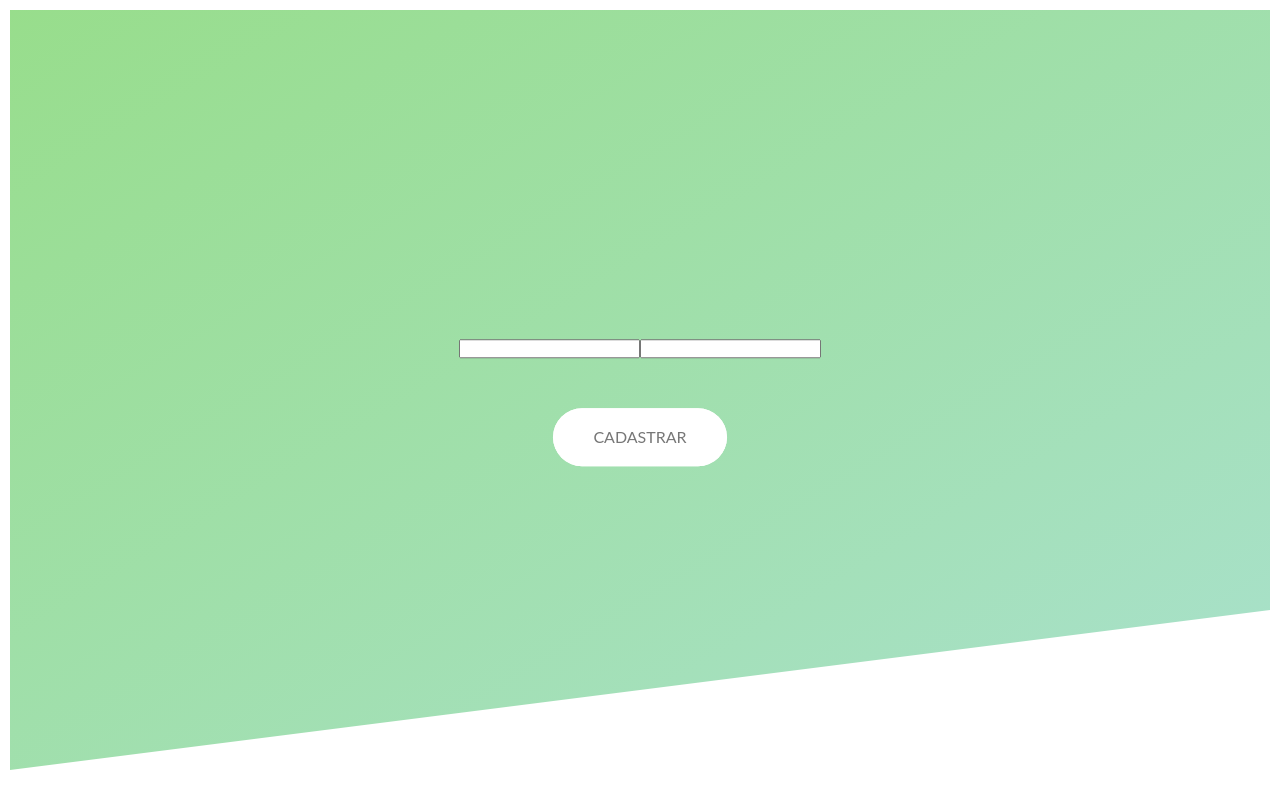
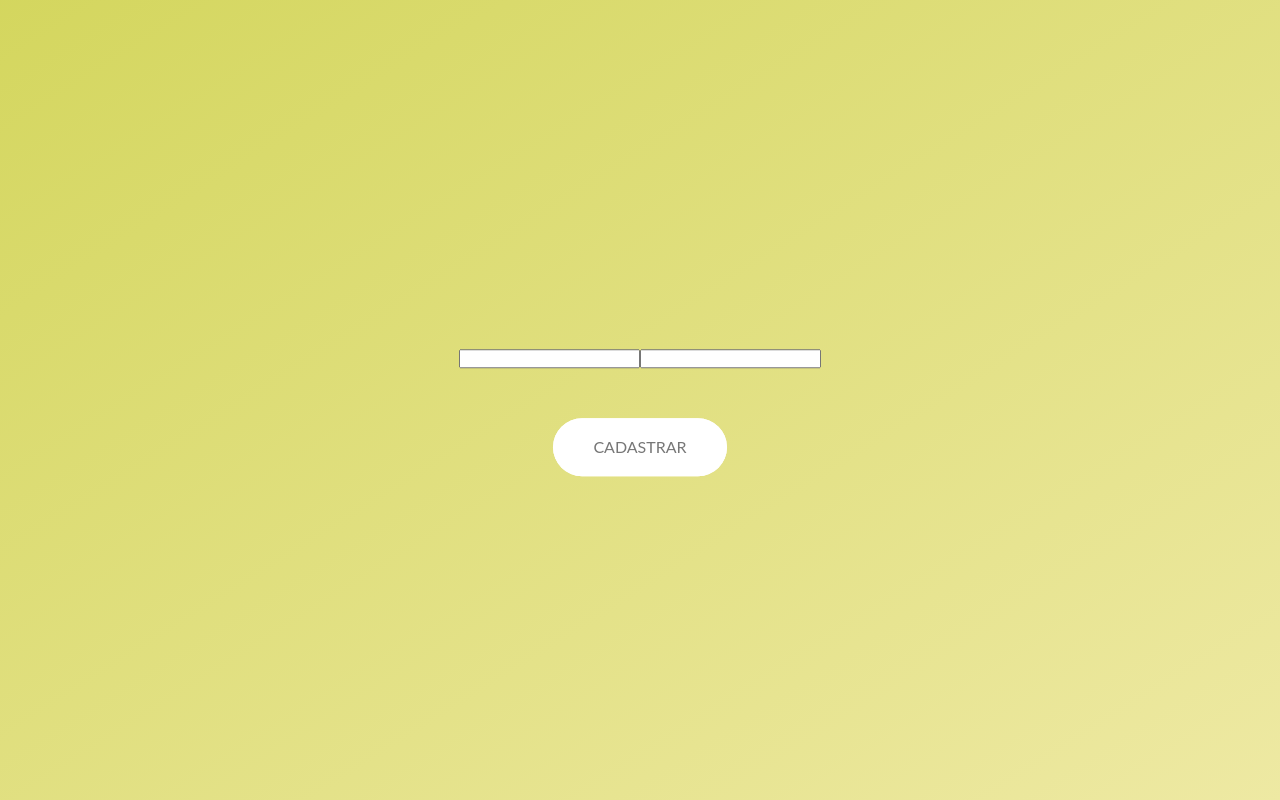
Before and after one commit to gabrielpereirapinheiro/central_de_erros_UI, a React (Create React App) app: page /sign-up in a window 1280 px wide. Built offline with nearby package versions, Linux system fonts and the light colour scheme.

Commit message:
feat fav icon

```diff
--- a/public/index.html
+++ b/public/index.html
@@ -3,7 +3,7 @@
 
 <head>
   <meta charset="utf-8" />
-  <link rel="icon" href="%PUBLIC_URL%/favicon.ico" />
+  <link rel="icon" href="%PUBLIC_URL%/logo-central-erro.png" />
   <meta name="viewport" content="width=device-width, initial-scale=1" />
   <meta name="theme-color" content="#000000" />
   <meta name="description" content="Central de erros desenvolvido para CODENATION" />
--- a/src/index.css
+++ b/src/index.css
@@ -36,15 +36,13 @@ body{
   font-size: 16px;
   line-height: 1.7;
   color: #777;
-  padding: 10px;
 }
 
 .header{
-  height: 95vh;
-  background-image: linear-gradient(to right bottom,rgba(126,213,111,0.8),rgba(40,180,131,0.4));
+  height: 100vh;
+  background-image: linear-gradient(to right bottom,rgba(201, 204, 54, 0.8),rgba(212, 200, 25, 0.4));
   background-size: cover;
   background-position: top;
-  clip-path: polygon(0 0, 100% 0, 100% 75vh,0 100%);
   position: relative;
 }
 
@@ -142,7 +140,7 @@ body{
 }
 
 .btn-animated{
-  animation:moveInBottom 2s ease-in-out .75s;
+  animation:moveInBottom 1s ease-in-out ;
   animation-fill-mode: backwards;
 }
 
```
Also changed, not shown: public/logo-central-erro.png (added), 1 other file (tests, documents, lock files or other folders).
